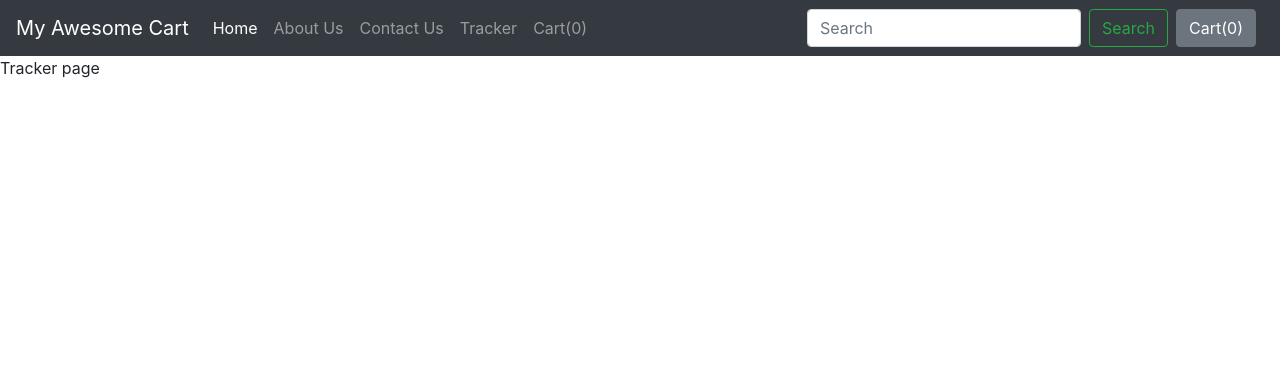
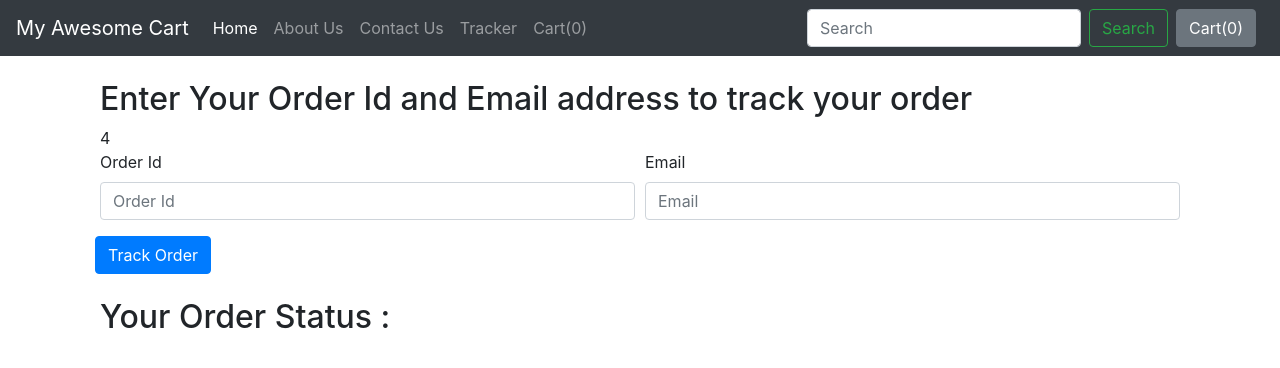
Before and after one commit to devangi2000/Radon, a Django app: page /shop/tracker/ in a window 1280 px wide. Shown: the top 368 px of the page. Run offline with Django 3.2, Linux system fonts and the light colour scheme; some libraries are stand-ins or nearby versions.

Commit message:
Added the whole tracker but needs fixes

```diff
--- a/ecom/ecom/settings.py
+++ b/ecom/ecom/settings.py
@@ -56,7 +56,7 @@ ROOT_URLCONF = 'ecom.urls'
 TEMPLATES = [
     {
         'BACKEND': 'django.template.backends.django.DjangoTemplates',
-        'DIRS': [],
+        'DIRS': ['ecom/templates'],
         'APP_DIRS': True,
         'OPTIONS': {
             'context_processors': [
--- a/ecom/ecom/urls.py
+++ b/ecom/ecom/urls.py
@@ -17,9 +17,11 @@ from django.contrib import admin
 from django.urls import path, include
 from django.conf import settings
 from django.conf.urls.static import static
+from . import views
 
 urlpatterns = [
     path('admin/', admin.site.urls),
     path('shop/', include('shop.urls')),
     path('blog/', include('blog.urls')),
+    path('', views.index, name='Home'),
 ] + static(settings.MEDIA_URL,document_root=settings.MEDIA_ROOT)
--- /dev/null
+++ b/ecom/ecom/views.py
@@ -0,0 +1,4 @@
+from django.http import HttpResponse
+from django.shortcuts import render
+def index(request):
+    return render(request, 'index.html')
--- a/ecom/shop/admin.py
+++ b/ecom/shop/admin.py
@@ -1,8 +1,9 @@
 from django.contrib import admin
 
 # Register your models here.
-from .models import Product, Contact, Orders
+from .models import Product, Contact, Orders, OrderUpdate
 
 admin.site.register(Product)
 admin.site.register(Contact)
 admin.site.register(Orders)
+admin.site.register(OrderUpdate)
--- a/ecom/shop/templates/shop/basic.html
+++ b/ecom/shop/templates/shop/basic.html
@@ -62,9 +62,10 @@
     {% block body %} {% endblock %}
 <!-- Optional JavaScript -->
       <!-- jQuery first, then Popper.js, then Bootstrap JS -->
-      <script src="https://code.jquery.com/jquery-3.3.1.slim.min.js"
+      <!-- <script src="https://code.jquery.com/jquery-3.3.1.slim.min.js"
         integrity="sha384-q8i/X+965DzO0rT7abK41JStQIAqVgRVzpbzo5smXKp4YfRvH+8abtTE1Pi6jizo"
-        crossorigin="anonymous"></script>
+        crossorigin="anonymous"></script> -->
+      <script src="https://code.jquery.com/jquery-3.6.0.js" integrity="sha256-H+K7U5CnXl1h5ywQfKtSj8PCmoN9aaq30gDh27Xc0jk=" crossorigin="anonymous"></script>
       <script src="https://cdnjs.cloudflare.com/ajax/libs/popper.js/1.14.6/umd/popper.min.js"
         integrity="sha384-wHAiFfRlMFy6i5SRaxvfOCifBUQy1xHdJ/yoi7FRNXMRBu5WHdZYu1hA6ZOblgut"
         crossorigin="anonymous"></script>
--- a/ecom/shop/templates/shop/tracker.html
+++ b/ecom/shop/templates/shop/tracker.html
@@ -1,4 +1,69 @@
 {% extends 'shop/basic.html' %}
-{% block title %} Tracker {% endblock %}
+{% block title %} My Awesome Cart Tracker{% endblock %}
+{% block body %}
+<div class="container">
+    <div class="col my-4">
+        <h2> Enter Your Order Id and Email address to track your order </h2>4
 
-{% block body %} Tracker page{% endblock %}
+           <form method="post" action="/shop/checkout/">{% csrf_token %}
+            <div class="form-row">
+                <div class="form-group col-md-6">
+                    <label for="inputname">Order Id</label>
+                    <input type="text" class="form-control" id="orderId" name="orderId" placeholder="Order Id">
+                </div>
+                <div class="form-group col-md-6">
+                    <label for="inputEmail4">Email</label>
+                    <input type="email" class="form-control" id="email" name="email" placeholder="Email">
+                </div>
+                 <button type="submit" class="btn btn-primary">Track Order</button>
+            </div>
+    </div>
+    <div class="col my-4">
+        <h2>Your Order Status :</h2>
+        <div class="my-4">
+            <ul class="list-group" id="items">
+            </ul>
+        </div>
+
+    </div>
+</div>
+{% endblock %}
+
+{% block js %}
+<script>
+$('#trackerForm').submit(function(event) {
+    $('#items').empty();
+    var formData = {
+        'orderId': $('input[name=orderId]').val(),
+        'email': $('input[name=email]').val(),
+        'csrfmiddlewaretoken': $('input[name=csrfmiddlewaretoken]').val()
+    };
+    $.ajax({
+            type: 'POST',
+            url: '/shop/tracker/',
+            data: formData,
+            encode: true
+        })
+        .done(function(data) {
+            // console.log(data)
+            updates = JSON.parse(data);
+            if (updates.length > 0 & updates != {}) {
+                for (i = 0; i < updates.length; i++) {
+                    let text = updates[i]['text'];
+                    let time = updates[i]['time'];
+                    mystr = `<li class="list-group-item d-flex justify-content-between align-items-center">
+                    ${text}
+                    <span class="badge badge-primary badge-pill">${time}</span>
+                </li>`
+                    $('#items').append(mystr);
+                }
+            } else {
+                mystr = `<li class="list-group-item d-flex justify-content-between align-items-center">
+                    Sorry, We are not able to fetch this order id and email. Make sure to type correct order Id and email</li>`
+                $('#items').append(mystr);
+            }
+        });
+    event.preventDefault();
+});
+</script>
+{% endblock %}
--- a/ecom/shop/views.py
+++ b/ecom/shop/views.py
@@ -1,26 +1,18 @@
 from django.shortcuts import render
 from django.http import HttpResponse
-from .models import Product, Contact, Orders
+from .models import Product, Contact, Orders, OrderUpdate
 from math import ceil
+import json
 
 def index(request):
-    # products = Product.objects.all()
-    # print(products)
-    # n = len(products)
-    # nSlides = n//4 + ceil((n/4)-(n//4))
-    # params = {'no_of_slides': nSlides, 'range': range(1, nSlides),'product': products}
-    # allProds=[[products, range(1, nSlides), nSlides],[products, range(1, nSlides), nSlides]]
-
     allProds = []
     catProds = Product.objects.values('category', 'id')
     cats = {item['category'] for item in catProds}
     for cat in cats:
         prod = Product.objects.filter(category=cat)
-        print(prod)
         n = len(prod)
         nSlides = n//4 + ceil((n/4)-(n//4))
         allProds.append([prod, range(1, nSlides), nSlides])
-        print(allProds)
     params = {'allProds': allProds }
     return render(request, 'shop/index.html', params)
 
@@ -39,6 +31,22 @@ def contact(request):
     return render(request, 'shop/contact.html')
 
 def tracker(request):
+    if request.method == "POST":
+        orderId = request.POST.get('orderId', '')
+        email = request.POST.get('email', '')
+        try:
+            order = Orders.objects.filter(order_id = orderId, email=email)
+            if len(order)>0:
+                update = OrderUpdate.objects.filter(order_id = orderId)
+                updates = []
+                for item in update:
+                    updates.append({'text': item.update_desc, 'time':item.timestamp})
+                    response = json.dumps(updates, default=str)
+                    return HttpResponse(response)
+            else:
+                return HttpResponse(f'error at else')
+        except Exception as e:
+            return HttpResponse(f'exception caught {e}')
     return render(request, 'shop/tracker.html')
 
 def search(request):
@@ -61,6 +69,8 @@ def checkout(request):
         zip_code = request.POST.get('zip_code', '')
         order = Orders(items_json = items_json, name=name, email=email, phone=phone, address=address, city=city, state=state, zip_code=zip_code)
         order.save()
+        update = OrderUpdate(order_id = order.order_id, update_desc = "Order placed successfully!")
+        update.save()
         thank = True
         id = order.order_id
         return render(request, 'shop/checkout.html', {'thank':thank, 'id': id})
```
Also changed, not shown: ecom/ecom/templates/index.html (added, +29 -0 lines), ecom/shop/models.py (+10 -0 lines), ecom/db.sqlite3, ecom/shop/migrations/0007_orderupdate.py (added).
